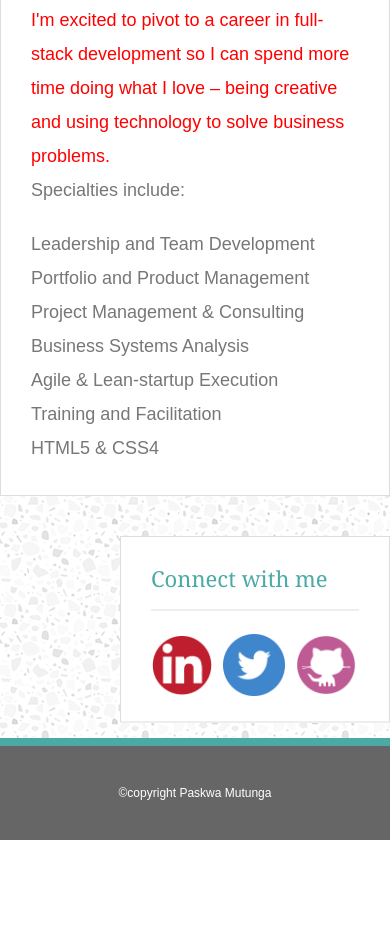
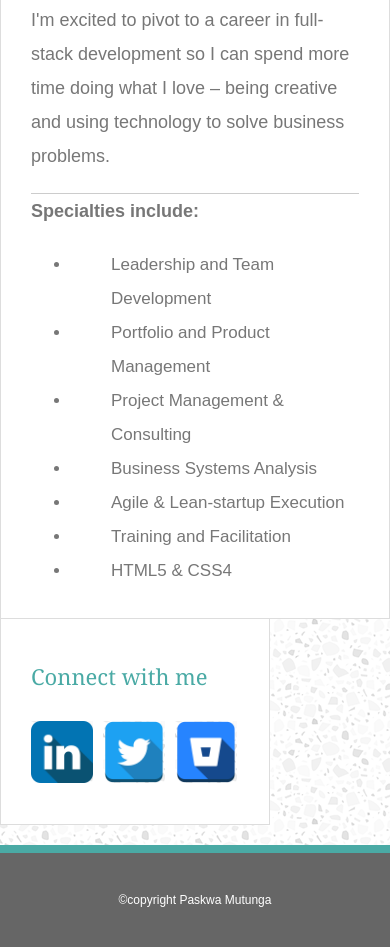
Before and after one commit to pmutunga/Responsive-Portfolio, a plain HTML site: page index.html in a window 390 px wide. Shown: the part 1073-2020 px from the top of the page. Before the commit the page ends 1913 px from the top, so only its background shows below. Drawn offline with Linux system fonts and the light colour scheme.

Commit message:
responsive portfolio 2018-Nov-22 4.35pm

```diff
--- a/assets/css/style.css
+++ b/assets/css/style.css
@@ -92,10 +92,7 @@ h2, h3 {
     font-size: 22px;
 }
 
-p:last-child {
-    margin-bottom: 0;
-    color: red;
-}
+
 
 /* content container */
 
@@ -138,15 +135,22 @@ p:last-child {
     margin-bottom: 20px;
 }
 
+#connect a {
+    margin-right: 5px;
+}
+
+#connect a:last-child{
+    margin-right: 0;
+}
 .social {
     width: 62px;
     height: 62px;
     margin-top: 8px;
-    margin-right: 5px;
-    }
+    margin-right: 0;
+    background: url(../images/light-grey-terrazzo.png);
+      }
 
-.social:last-child {
-    margin-right: 0;
+
 
 }
 
@@ -181,6 +185,28 @@ footer {
     float: left;
     margin-right: 25px;
     border-radius: 1.2rem;
+}
+
+#skills {
+    border-top: 1px solid #cccccc;
+}
+
+strong {
+
+    margin-top: 50px;
+    font-weight: 700;
+}
+
+#skills ul {
+    padding-left: 40px;
+    font-size: 17px;
+
+}
+
+#skills li {
+    list-style-type: disc;
+    margin-inline-start: 0px;
+    padding-inline-start: 40px;
 }
 
 /* Portfolio Page styling */
@@ -290,3 +316,21 @@ input[type=submit] {
     cursor: pointer;
 
 }
+
+/* Responsive design */
+
+@media screen and (max-width: 768px) {
+
+    #logo {
+        width:100%;
+    }
+
+    nav {
+        width:100%;
+
+    }
+    .sidebar{
+       float:none;
+
+    }
+}
--- a/index.html
+++ b/index.html
@@ -5,6 +5,7 @@
             <title>Paskwa Mutunga Portfolio</title> <!--This appears at the top of the browser and is used by Google-->
             <link rel="stylesheet" type="text/css" href="assets/css/reset.css"> <!--this is the link to the css reset file-->
             <link rel="stylesheet" type="text/css" href="assets/css/style.css"> <!--this is the link to the css file-->
+            <meta name="viewport" content="width=device-width, initial-scale=1.0"> <!--viewport gives browser instructions on how to control page dimensions-->
 
     </head>
 
@@ -56,9 +57,9 @@
             <section class="sidebar">
                 <div id="connect">
                         <h2> Connect with me</h2>
-                        <img class="social" src="assets/images/linkedinred.png" alt="LinkedIn Icon">
-                        <img class="social" src="assets/images/twitterblue.png" alt="Twitter icon">
-                        <img class = "social" src="assets/images/githubpurple.png" alt="GitHub icon" srcset="">
+                        <a href="https://www.linkedin.com/in/paskwa/"><img class="social" src="assets/images/linkedin_square.png" alt="LinkedIn Icon"></a>
+                        <a href="https://twitter.com/PaskwaMutunga"><img class="social" src="assets/images/twitter_square.png" alt="Twitter icon"></a>
+                        <a href="https://gitlab.com/pmutunga"> <img class = "social" src="assets/images/github_square.png" alt="GitHub icon" srcset=""></a>
                 </div>
 
 
```
Also changed, not shown: contact.html (+4 -3 lines), portfolio.html (+4 -3 lines), assets/images/github_square.png (added), assets/images/iconfinder_square-linkedin_317725.png (added), assets/images/linkedin_square.png (added), assets/images/twitter_square.png (added).
